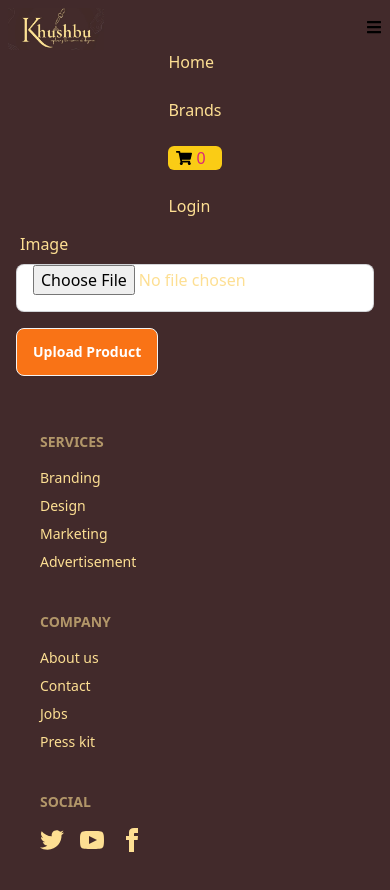
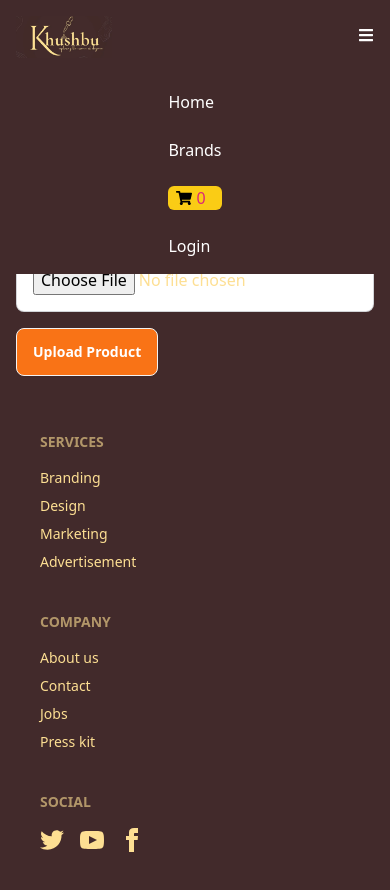
Before and after one commit to MamunUrRashidAIUB/khushbu-client, a React (Vite) app: page /admin/upload in a window 390 px wide. Both pictures are taken after a click on the button 374 px from the left and 26 px from the top of the page. Built offline with nearby package versions, Linux system fonts and the light colour scheme; no server answers.

Commit message:
refactor Navbar and Main layout for improved styling and responsiveness

```diff
--- a/src/Layout/Main.jsx
+++ b/src/Layout/Main.jsx
@@ -4,7 +4,7 @@ import Footer from "./Pages/Common/Footer/Footer";
 
 const Main = () => {
   return (
-    <div className="bg-[rgba(66,42,43,255)] text-[rgba(253,223,147,255)] max-w-screen-xl mx-auto">
+    <div className="bg-[rgba(66,42,43,255)] text-[rgba(253,223,147,255)]  mx-auto">
       <Navbar></Navbar>
       <Outlet></Outlet>
       <Footer></Footer>
--- a/src/Layout/Pages/Common/Navbar/Navbar.jsx
+++ b/src/Layout/Pages/Common/Navbar/Navbar.jsx
@@ -26,7 +26,6 @@ const Navbar = () => {
       <li className="hover:text-yellow-100 transition-colors duration-200">
         <Link to="/brands">Brands</Link>
       </li>
-
       <li className="bg-yellow-400 text-black px-2 rounded-md transition-colors duration-200">
         <Link to="dashboard/cart">
           <button className="flex gap-1 items-center justify-around">
@@ -35,7 +34,6 @@ const Navbar = () => {
           </button>
         </Link>
       </li>
-
       {user ? (
         <>
           {user.email === "mr9374247@gmail.com" && (
@@ -59,24 +57,30 @@ const Navbar = () => {
   );
 
   return (
-    // Change starts here: Add fixed positioning and background color
-    <div className="p-2 fixed top-0 left-0 right-0 z-50 bg-[rgba(66,42,43,255)]">
-      <div className="flex items-center justify-between">
+    <div className="fixed top-0 left-0 right-0 z-50 bg-[rgba(66,42,43,255)] text-white">
+      <div className="container mx-auto flex items-center justify-between p-4">
         <Link to="/" className="flex items-center">
           <img src={img} alt="logo" className="w-24" />
         </Link>
         <div className="hidden md:flex items-center">{navOptions}</div>
         <div className="md:hidden">
-          <button className="text-black" onClick={() => setMenuOpen(!menuOpen)}>
+          <button className="text-white" onClick={() => setMenuOpen(!menuOpen)}>
             <FaBars />
           </button>
         </div>
       </div>
-      <div className={`md:hidden ${menuOpen ? "block" : "hidden"}`}>
-        <div className="flex flex-col items-center">{navOptions}</div>
+      <div
+        className={`md:hidden transition-all duration-300 ease-in-out ${
+          menuOpen
+            ? "max-h-screen opacity-100"
+            : "max-h-0 opacity-0 overflow-hidden"
+        }`}
+      >
+        <div className="flex flex-col items-center bg-[rgba(66,42,43,255)] p-4">
+          {navOptions}
+        </div>
       </div>
     </div>
-    // Change ends here
   );
 };
 
```
